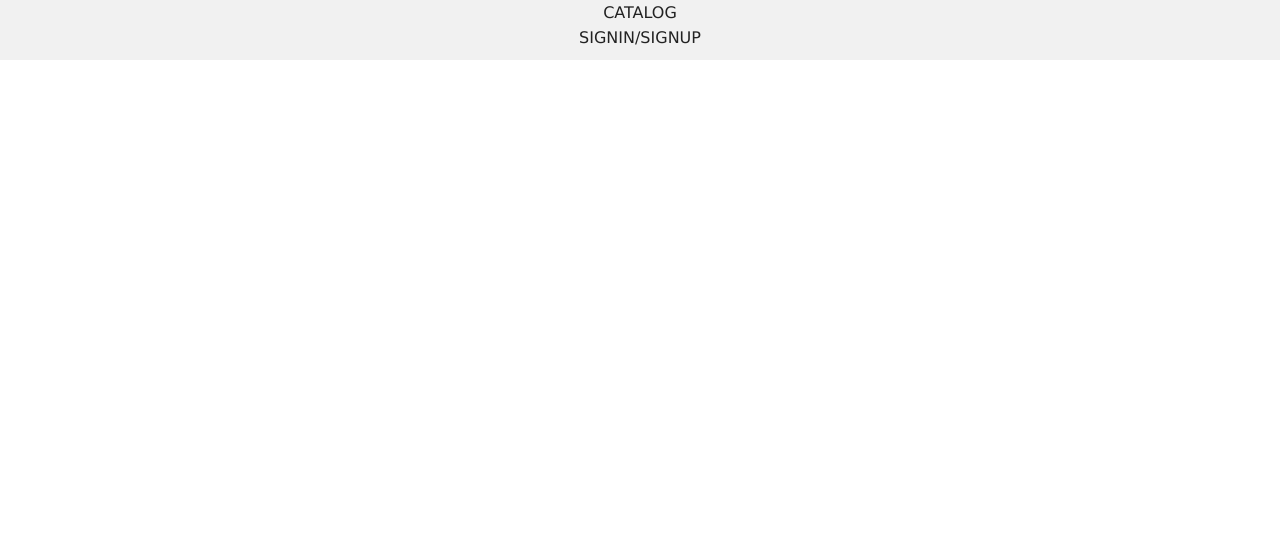
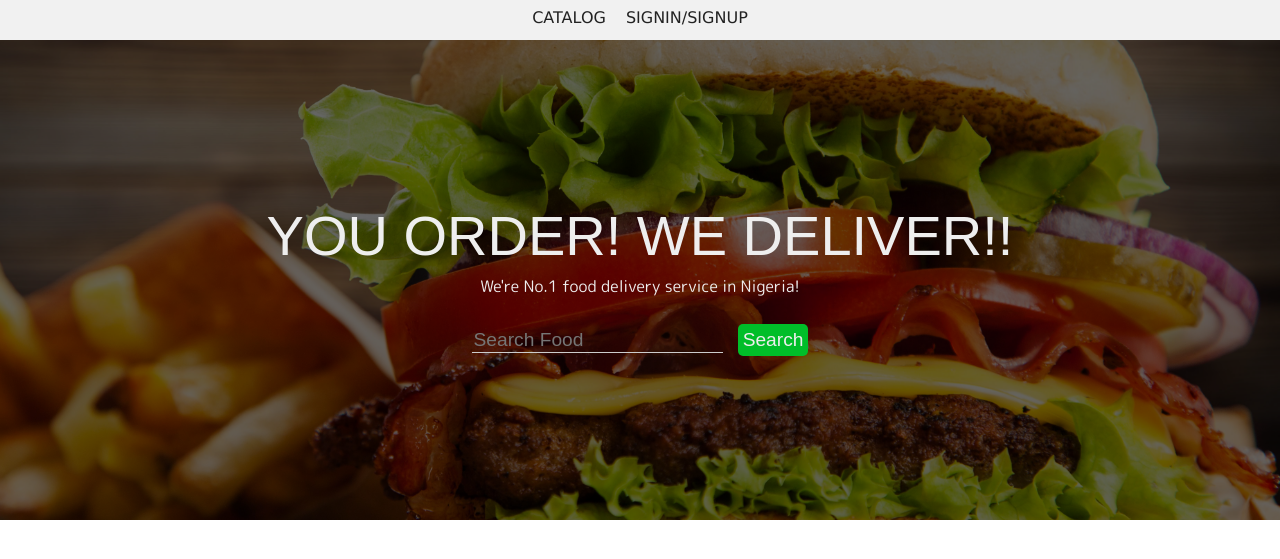
Before and after one commit to Luckzman/Fast-Food-Fast, a plain HTML site: page ui/index.html in a window 1280 px wide. Shown: the part 33-592 px from the top of the page. Drawn offline with Linux system fonts and the light colour scheme.

Commit message:
add showcase to homepage

```diff
--- a/ui/css/main.css
+++ b/ui/css/main.css
@@ -9,11 +9,72 @@ header{
 }
 header img{
     height: 20px;
+    margin-bottom: 5px;
+}
+
+header nav ul{
+    display: flex;
+    justify-content: center
 }
 
 header nav a{
     color: #222;
     text-transform: uppercase;
     line-height: 25px;
-    font-weight: 500
+    font-weight: 500;
+    margin: 0 10px;
 }
+
+/* ShowCase Section */
+.showcase{
+    height: 60vh;
+    background-image: url('./../images/image-12.jpg');
+    background-position: center;
+    background-size: cover;
+    background-repeat: no-repeat;
+}
+.showcase .dark-overlay{
+    background-color: rgba(0, 0, 0, 0.6);
+    height: 60vh;
+    width: 100%;
+    display: flex;
+    justify-content: center;
+    align-items: center;
+
+}
+.showcase .showcase-ad{
+    width: 80%;
+    text-align: center;
+}
+.showcase h1{
+    font-family: fantasy;
+    text-transform: uppercase;
+    font-size: 3.5rem;
+    color: #eee;
+    line-height: 4rem;
+}
+.showcase p{
+    color: #eee;
+    font-family: 'M PLUS Rounded 1c', sans-serif;
+    padding: 10px 0;
+}
+.showcase-input{
+    margin-top: 20px;
+}
+.showcase-input input{
+    border: none;
+    background-color: transparent;
+    color: #eee;
+    font-size: 1.2rem;
+    border-bottom: 1px solid #ccc;
+}
+.showcase-input button{
+    background-color: #00be29;
+    color: #eee;
+    padding: 5px;
+    font-size: 1.2rem;
+    border: none;
+    border-radius: 5px;
+    margin-left: 10px;
+
+}
--- a/ui/index.html
+++ b/ui/index.html
@@ -21,5 +21,21 @@
             </ul>
         </nav>
     </header>
+    <main>
+        <div class="showcase">
+            <div class="dark-overlay">
+                <div class="showcase-ad">
+                    <h1>you order! we deliver!!</h1>
+                    <p>We're No.1 food delivery service in Nigeria!</p>
+                    <div class="showcase-input">
+                        <input type="text" placeholder="Search Food">
+                        <button>Search</button>
+                    </div>
+                </div>
+            </div>
+        </div>
+        <div></div>
+        <div></div>
+    </main>
 </body>
 </html>
```
Also changed, not shown: ui/images/image-10.jpg (added), ui/images/image-11.jpg (added), ui/images/image-12.jpg (added), ui/images/image-13.jpg (added), ui/images/image-3.jpg (added), ui/images/image-4.jpg (added), ui/images/image-5.jpg (added), ui/images/image-7.jpg (added), ui/images/image-8.jpg (added).
